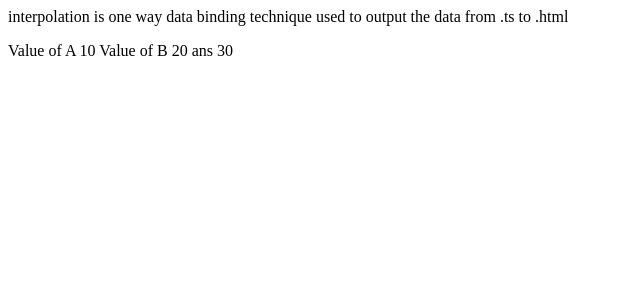
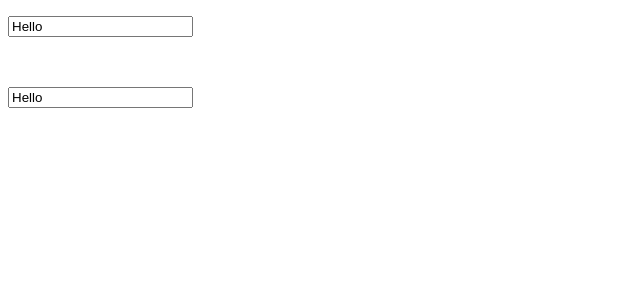
Before and after one commit to mayurrohokale/practice_repo, an Angular app: page / in a window 1280 px wide. Shown: the top 300 px of the page, without its empty margins (0-640 px from the left). Built offline with nearby package versions, Linux system fonts and the light colour scheme.

Commit message:
property binding

```diff
--- a/src/app/app.component.html
+++ b/src/app/app.component.html
@@ -1,5 +1,3 @@
-{{msg}}
-<p>Value of A {{a}}
-    Value of B {{b}}
-    ans {{ans}}
-</p>
+<p><input type="text" value="{{val}}"></p>
+<br>
+<p><input type="text" [value]="val"></p>
--- a/src/app/app.component.ts
+++ b/src/app/app.component.ts
@@ -9,7 +9,5 @@ export class AppComponent {
   title = 'practice';
   msg = 'interpolation is one way data binding technique used to output the data from .ts to .html';
 
-  a = 10;
-  b = 20;
-  ans = this.a + this.b;
+  val = 'Hello';
 }
--- a/src/index.html
+++ b/src/index.html
@@ -9,5 +9,6 @@
 </head>
 <body>
   <app-root></app-root>
+
 </body>
 </html>
```
